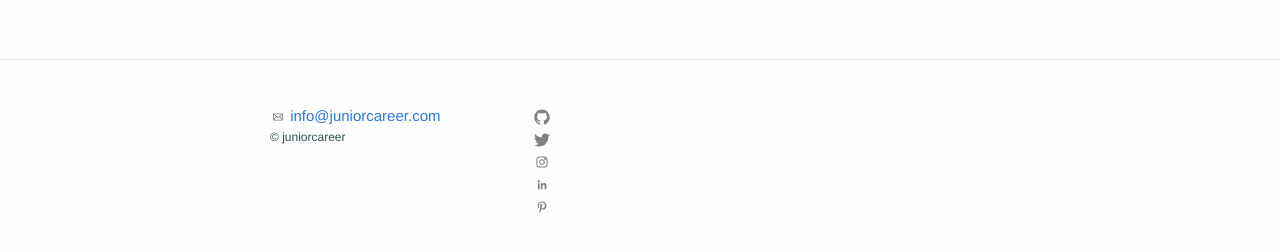
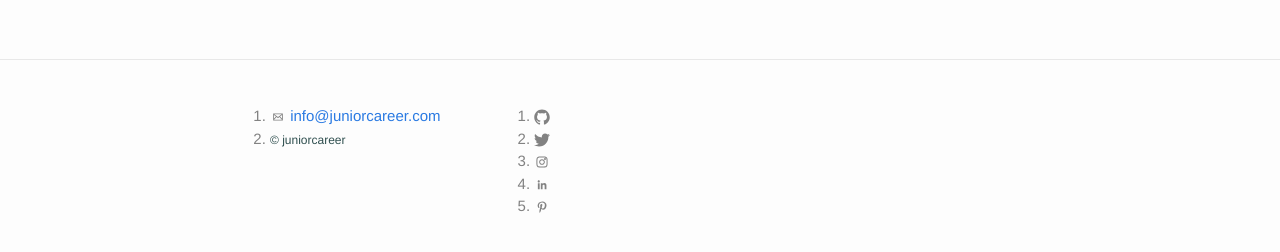
Before and after one commit to Soudehm/soudehm.github.io, a Jekyll site: the page built from index.html, in a window 1280 px wide. Shown: the part 162-414 px from the top of the page. Built offline with Jekyll 4.4.1, drawn with Linux system fonts in a browser that asks for light colours.

Commit message:
Update _layout.scss

```diff
--- a/_sass/_layout.scss
+++ b/_sass/_layout.scss
@@ -109,9 +109,9 @@
 
 .contact-list,
 .social-media-list {
-    list-style: none;
+    list-style: inline;
     margin-left: 0;
-    display: inline-block;
+
 }
 
 .footer-col-wrapper {
```
